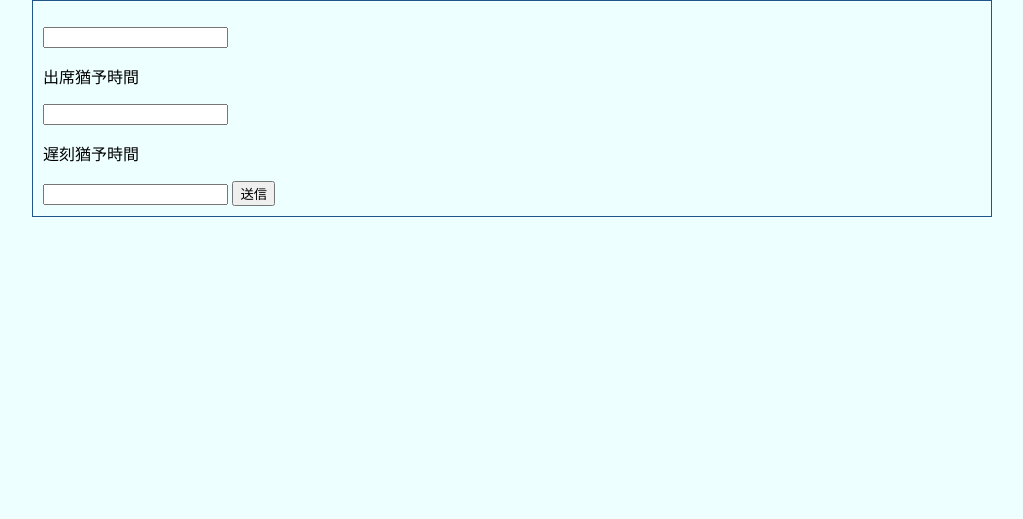
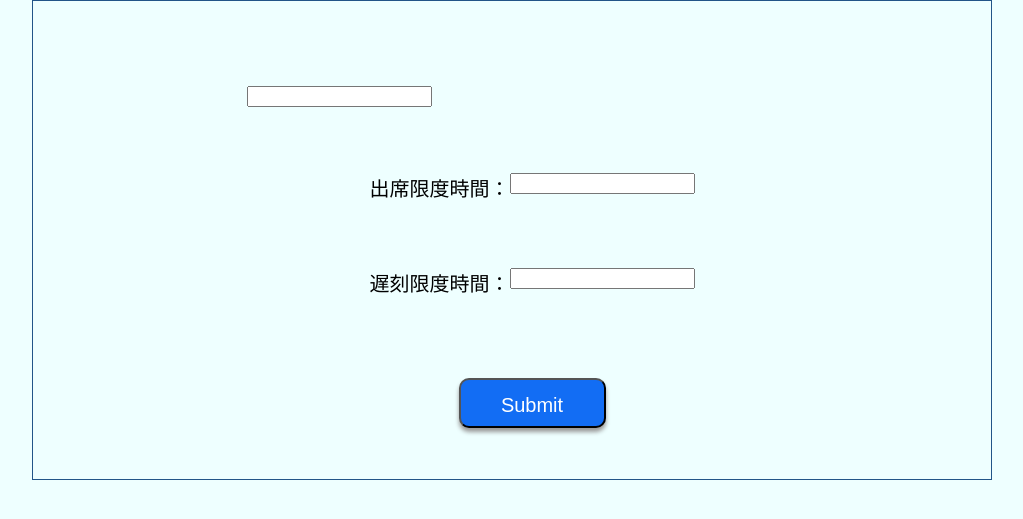
Before and after one commit to pacificbelt30/sousei, a Flask app: template app/templates/time.html in a window 1280 px wide. Shown: the part 213-732 px from the top of the page, without its empty margins (128-1151 px from the left). Run offline with Flask 2, Linux system fonts and the light colour scheme; the template is opened without the code that fills it, so the values that code supplies are empty.

Commit message:
科目規則データ変更ページ修正

```diff
--- /dev/null
+++ b/app/static/time.css
@@ -0,0 +1,44 @@
+@charset "UTF-8";
+
+#form{
+    width: 580px;
+    margin: 0 auto;
+    margin-top: 50px;
+    padding: 25px;
+}
+
+.time_text{
+    font-size: 20px;
+}
+
+.time_form{
+    width: 130px;
+    height: 30px;
+    font-size: 20px;
+}
+
+ul{
+    display: flex;
+    justify-content: center;
+    list-style: none;
+    padding-top: 50px;
+}
+
+.time_form {
+    border-radius: 5px;
+    padding: 3px;
+}
+
+.btn{
+    text-align: center;
+    color:#fff;
+    width: 30%;
+    height: 50px;
+    font-size: 20px;
+    padding:5px;
+    padding-top: 10px;
+    margin-top:15px;
+    background-color:#126df4;
+    border-radius: 10px;
+    box-shadow:0px 4px 4px #999;
+}
--- a/app/templates/time.html
+++ b/app/templates/time.html
@@ -6,6 +6,7 @@
         <link rel="stylesheet" href="{{ url_for('static', filename='style.css') }}">
         <link rel="stylesheet" href="{{ url_for('static', filename='table.css') }}">
         <link rel="stylesheet" href="{{ url_for('static', filename='nav.css') }}">
+        <link rel="stylesheet" href="{{ url_for('static', filename='time.css') }}">
     </head>
 
     <body>
@@ -26,25 +27,21 @@
 
             <p>{{kamoku}}</p>
             <!--時間の入力部分-->
-            <form action="/edit/" method="POST" enctype="multipart/form-data">
-                <div class="time">
-                    <!--
-                    <p>出席開始時間</p>
-                    <input type="time" name="attend" value="08:00" min="00:00" max="23:50" required>
-                    <p>遅刻時間</p>
-                    <input type="time" name="attend" value="08:30" min="00:00" max="23:50" required>
-                    <p>欠席時間</p>
-                    <input type="time" name="attend" value="09:00" min="00:00" max="23:50" required>
-                    -->
-                    <input type="text" name="kamoku" value="{{kamoku}}">
+            <form id="form" action="/edit/" method="POST" enctype="multipart/form-data">
+                <input type="text" name="kamoku" value="{{kamoku}}">
+                <ul class="time" >
+                <li class="time_text">出席限度時間：</li>
+                <li><input type="text" name="syusseki_gendo" value="{{kisoku['syusseki_gendo']}}"></li>
+                </ul>
 
-                    <p>出席猶予時間</p>
-                    <input type="text" name="syusseki_gendo" value="{{kisoku['syusseki_gendo']}}">
-                    <p>遅刻猶予時間</p>
-                    <input type="text" name="tikoku_gendo" value="{{kisoku['tikoku_gendo']}}">
+                <ul class="time">
+                <li class="time_text">遅刻限度時間：</li>
+                <li><input type="text" name="tikoku_gendo" value="{{kisoku['tikoku_gendo']}}"></li>
+                </ul>
 
-                    <button type="submit">送信</button>
-                </div>
+                <ul>
+                    <input type="submit" class="btn" accesskey="enter">
+                </ul>
             </form>
         </main>
 
```
